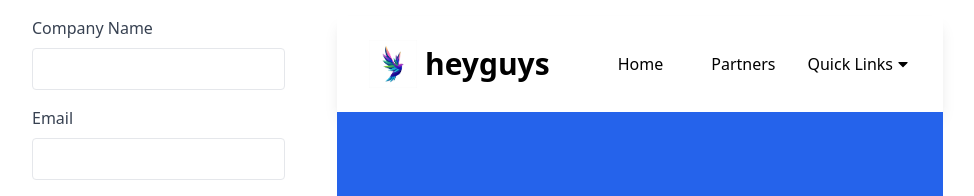
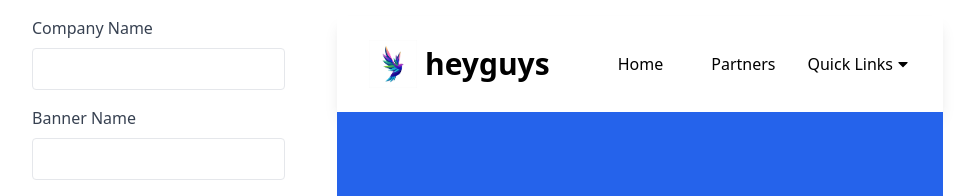
Before and after one commit to BurakFO/Landing-Page-React-Tailwind, a React (Vite) app: page /create in a window 1280 px wide. Shown: the top 196 px of the page, without its empty margins (0-974 px from the left). Built offline with nearby package versions, Linux system fonts and the light colour scheme.

Commit message:
useRef input navigation added

```diff
--- a/src/components/CreateInput/CreateInput.jsx
+++ b/src/components/CreateInput/CreateInput.jsx
@@ -2,13 +2,17 @@ import React from "react";
 import { useSelector, useDispatch } from "react-redux";
 import { selectCompanyName, setCompanyName } from "../../redux/companyNameSlice";
 
-const CreateInput = () => {
+
+const CreateInput = ({ inputRef, bannerRef }) => {
 
     const dispatch = useDispatch();
     const { companyName } = useSelector(selectCompanyName);
 
     const handleChange = (e) => {
         dispatch(setCompanyName(e.target.value));
+    };
+    const handleBannerChange = (e) =>{
+        //dispatch(setBanner(e.target.value));
     };
 
     return (
@@ -17,12 +21,15 @@ const CreateInput = () => {
                 <div className="mb-4">
                     <label className="block text-gray-700">Company Name</label>
                     <input type="text" className="w-full mt-2 p-2 border rounded"
-                    onChange={handleChange}
+                        ref={inputRef}
+                        onChange={handleChange}
                     />
                 </div>
                 <div className="mb-4">
-                    <label className="block text-gray-700">Email</label>
-                    <input type="email" className="w-full mt-2 p-2 border rounded" />
+                    <label className="block text-gray-700">Banner Name</label>
+                    <input type="text" className="w-full mt-2 p-2 border rounded"
+                        ref={bannerRef}
+                        onChange={handleBannerChange}/>
                 </div>
                 <div className="mb-4">
                     <label className="block text-gray-700">Mesajınız</label>
--- a/src/components/Hero/Hero.jsx
+++ b/src/components/Hero/Hero.jsx
@@ -1,10 +1,13 @@
 import React from 'react';
 
-const Hero = () => {
+const Hero = ({ onClickBanner }) => {
   return (
     <section id="hero" className="bg-blue-600 text-white py-20">
       <div className="container mx-auto text-center">
-        <h1 className="text-5xl font-bold mb-4">IT Hizmetleri ile Geleceğe Hazırlanın</h1>
+        <h1 className="text-5xl font-bold mb-4"
+          onClick={onClickBanner}>
+          IT Hizmetleri ile Geleceğe Hazırlanın
+        </h1>
         <p className="text-xl mb-8">Yenilikçi çözümlerle işinizi büyütün.</p>
         <button className="bg-gray-800 py-2 px-4 rounded">Daha Fazla Bilgi</button>
       </div>
--- a/src/components/Navbar/Navbar.jsx
+++ b/src/components/Navbar/Navbar.jsx
@@ -84,7 +84,7 @@ const MenuComponent = () => {
     );
 };
 
-const Navbar = () => {
+const Navbar = ({ onClickCompanyName }) => {
     const [showMenu, setShowMenu] = useState(false);
 
     const toggleMenu = () => {
@@ -97,7 +97,9 @@ const Navbar = () => {
         <div className="shadow-lg bg-white">
             {/* asagidaki class'a container vermedim. onun yerine mx-8 ifadesi var */}
             <div className="mx-8 py-3 lg:py-3 sm:py-0 flex justify-between items-center">
-                <LogoComponent />
+                <div onClick={onClickCompanyName}>
+                    <LogoComponent />
+                </div>
                 <div className="flex items-center sm:hidden">
                     <button onClick={toggleMenu} className="text-2xl">
                         {showMenu ? <FaTimes /> : <FaBars />}
--- a/src/pages/CreatePage.jsx
+++ b/src/pages/CreatePage.jsx
@@ -6,22 +6,40 @@ import About from "../components/About/About";
 import Contact from "../components/Contact/Contact";
 import Footer from "../components/Footer/Footer";
 import CreateInput from "../components/CreateInput/CreateInput";
+import { useRef } from "react";
 
 const CreatePage = () => {
 
+    const companyNameInputRef = useRef(null);
+    const bannerInputRef = useRef(null);
+
+    const handleClickCompanyName = () => {
+        companyNameInputRef.current.focus();
+        console.log('you reached the Company Name input ');
+    };
+
+    const handleClickBanner = () => {
+        bannerInputRef.current.focus();
+        console.log('you reached the Banner input ');
+    };
 
     return (
         <>
             <div className="grid grid-cols-6 lg:grid-cols-8 gap-9 mt-4 m-4">
                 {/* Edit Section */}
                 <div className="col-span-2 mx-4">
-                    <CreateInput />
+                    <CreateInput
+                    inputRef={companyNameInputRef}
+                    bannerRef={bannerInputRef} />
                 </div>
 
                 {/* Landing Page Section */}
                 <div className="col-span-4">
-                    <Navbar />
-                    <Hero />
+                    <Navbar
+                        onClickCompanyName={handleClickCompanyName}
+                    />
+
+                    <Hero onClickBanner={handleClickBanner} />
                     <Services />
                     <About />
                     <Contact />
--- a/src/redux/store.jsx
+++ b/src/redux/store.jsx
@@ -1,5 +1,6 @@
 import { configureStore } from '@reduxjs/toolkit'
 import companyNameReducer from './companyNameSlice'
+
 
 export const store = configureStore({
     reducer: {
```
